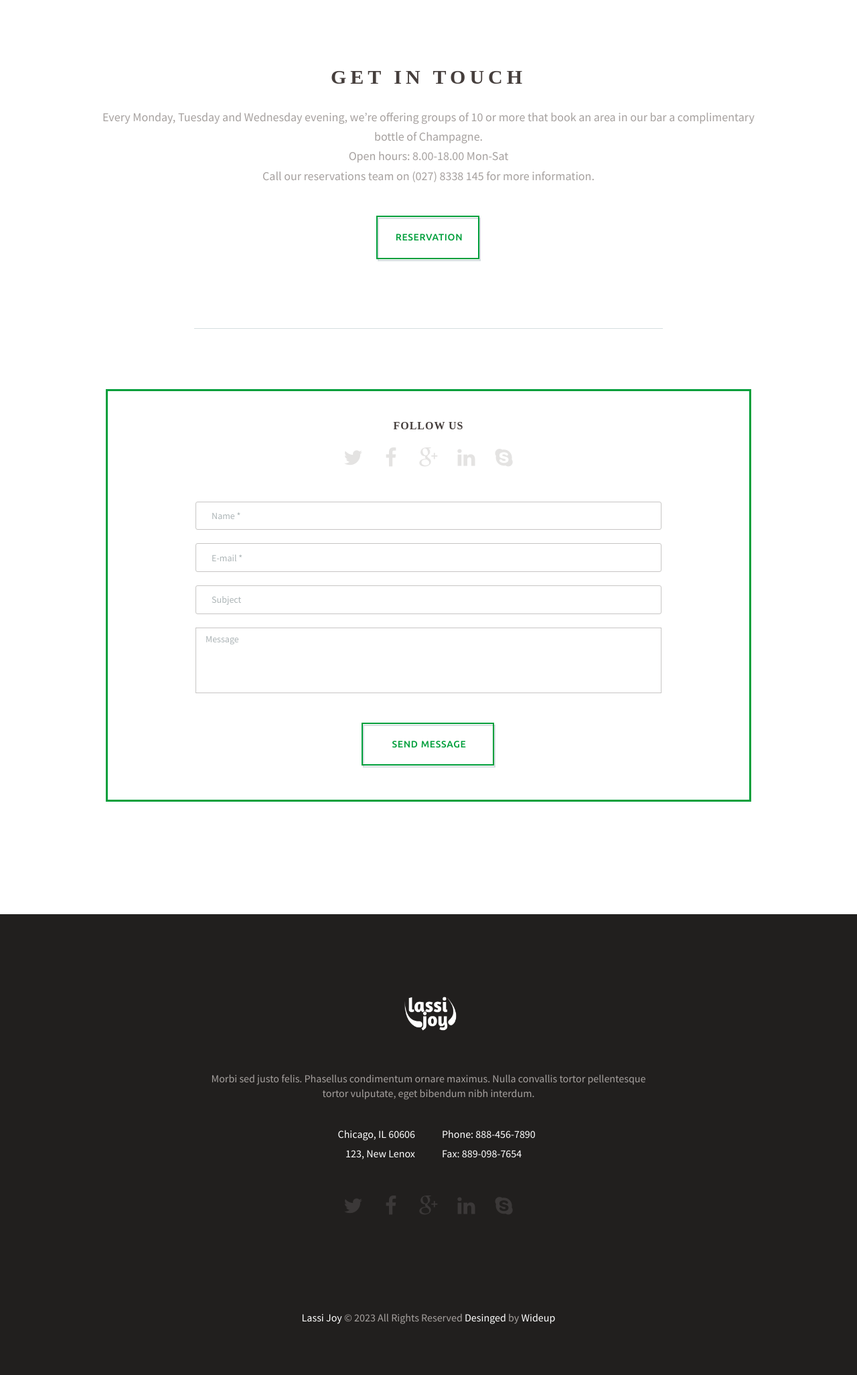
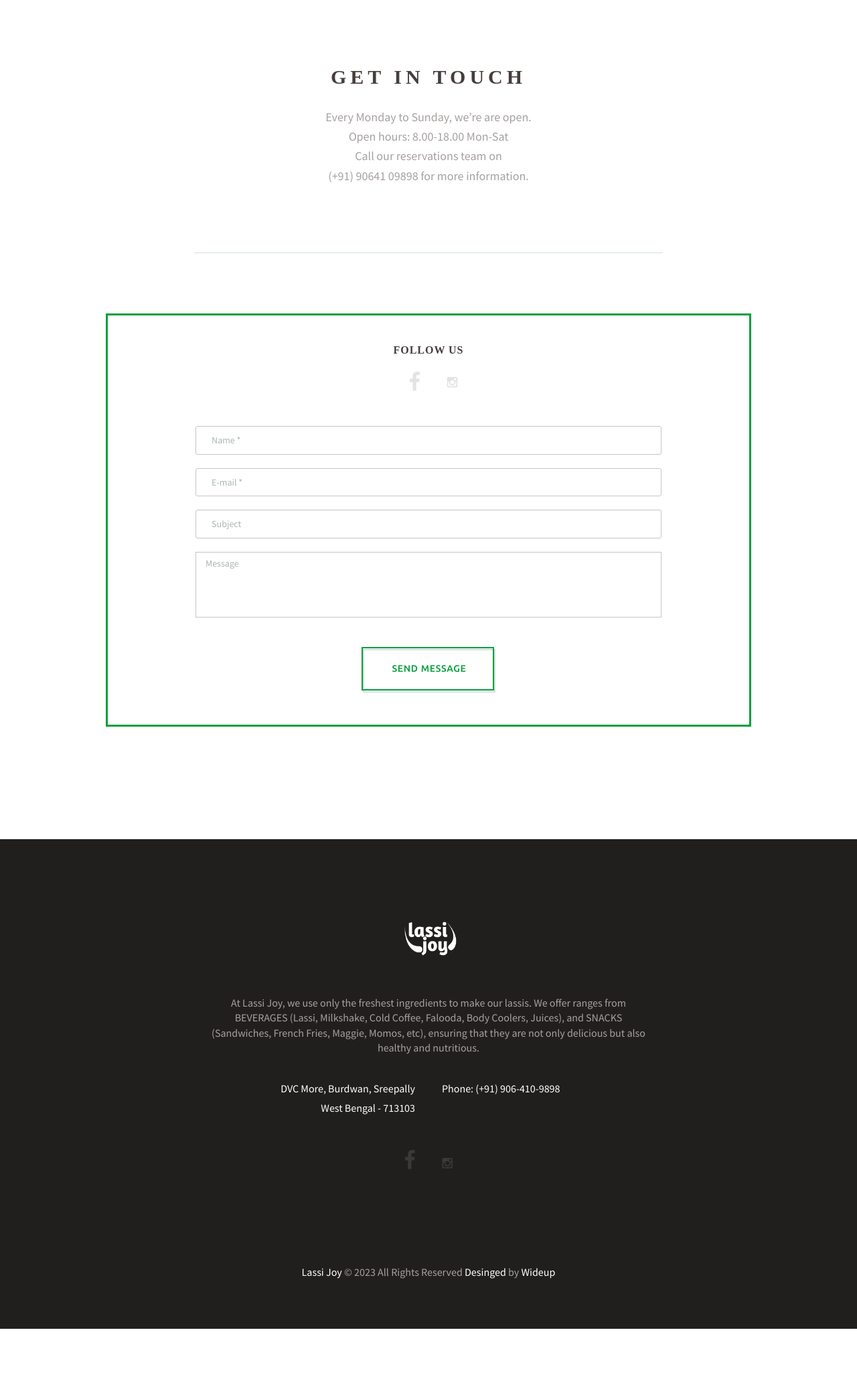
Before and after one commit to techamit001/lassi-work, a PHP site: page /contacts.php in a window 1280 px wide. Shown: the part 448-2501 px from the top of the page at 67% size. After the commit the page ends 2432 px from the top, so only its background shows below. Run offline with PHP 8.4, Linux system fonts and the light colour scheme; some web fonts are replaced.

Commit message:
footer changes and contact page

```diff
--- a/contacts.php
+++ b/contacts.php
@@ -28,14 +28,13 @@
                                                     <div class="wpb_text_column wpb_content_element ">
                                                         <div class="wpb_wrapper">
                                                             <p>
-                                                                Every Monday, Tuesday and Wednesday evening, we’re offering groups of 10 or more
-                                                                that book an area in our bar a complimentary bottle of Champagne. <br />
+                                                                Every Monday to Sunday, we’re are open. <br />
                                                                 Open hours: 8.00-18.00 Mon-Sat <br />
-                                                                Call our reservations team on (027) 8338 145 for more information.
+                                                                Call our reservations team on <br />(+91) 90641 09898 for more information.
                                                             </p>
                                                         </div>
                                                     </div>
-                                                    <a href="/reservations" class="sc_button sc_button_square sc_button_style_border_1 sc_button_size_medium margin_top_medium">reservation</a>
+                                                    <!-- <a href="/reservations" class="sc_button sc_button_square sc_button_style_border_1 sc_button_size_medium margin_top_medium">reservation</a> -->
                                                 </div>
                                             </div>
                                             <div class="sc_section aligncenter w70">
@@ -56,21 +55,21 @@
                                                     <h5 class="sc_title sc_title_regular margin_top_small">follow us</h5>
                                                     <div class="sc_socials sc_socials_type_icons sc_socials_shape_square sc_socials_size_medium">
                                                         <div class="sc_socials_item">
-                                                            <a href="#" target="_blank" class="social_icons social_twitter">
+                                                            <!-- <a href="#" target="_blank" class="social_icons social_twitter">
                                                                 <span class="icon-twitter"></span>
-                                                            </a>
+                                                            </a> -->
                                                         </div>
                                                         <div class="sc_socials_item">
-                                                            <a href="#" target="_blank" class="social_icons social_facebook">
+                                                            <a href="https://www.facebook.com/lassijoy" target="_blank" class="social_icons social_facebook">
                                                                 <span class="icon-facebook"></span>
                                                             </a>
                                                         </div>
                                                         <div class="sc_socials_item">
-                                                            <a href="#" target="_blank" class="social_icons social_gplus">
-                                                                <span class="icon-gplus"></span>
+                                                            <a href="https://www.instagram.com/lassijoy/" target="_blank" class="social_icons icon-instagramm">
+                                                                <span class="icon-instagramm"></span>
                                                             </a>
                                                         </div>
-                                                        <div class="sc_socials_item">
+                                                        <!-- <div class="sc_socials_item">
                                                             <a href="#" target="_blank" class="social_icons social_linkedin">
                                                                 <span class="icon-linkedin"></span>
                                                             </a>
@@ -79,7 +78,7 @@
                                                             <a href="#" target="_blank" class="social_icons social_skype">
                                                                 <span class="icon-skype"></span>
                                                             </a>
-                                                        </div>
+                                                        </div> -->
                                                     </div>
                                                     <div id="sc_form_132_wrap" class="sc_form_wrap">
                                                         <div id="sc_form_132" class="sc_form sc_form_style_form_1 margin_top_small margin_bottom_medium">
--- a/footer.php
+++ b/footer.php
@@ -8,30 +8,28 @@
             </div>
             <div class="contacts_address">
                 <div class="about_company">
-                    Morbi sed justo felis. Phasellus condimentum ornare maximus.
-                    Nulla convallis tortor pellentesque tortor vulputate, eget bibendum nibh interdum.
+                At Lassi Joy, we use only the freshest ingredients to make our lassis. We offer ranges from BEVERAGES (Lassi, Milkshake, Cold Coffee, Falooda, Body Coolers, Juices), and SNACKS (Sandwiches, French Fries, Maggie, Momos, etc), ensuring that they are not only delicious but also healthy and nutritious.
                 </div>
                 <address class="address_right">
-                    Phone: 888-456-7890<br>
-                    Fax: 889-098-7654
+                    Phone: (+91) 906-410-9898<br>
+
                 </address>
                 <address class="address_left">
-                    Chicago, IL 60606<br>
-                    123, New Lenox
+                DVC More, Burdwan, Sreepally<br/> West Bengal - 713103
                 </address>
             </div>
             <div class="sc_socials sc_socials_type_icons sc_socials_shape_square sc_socials_size_medium">
-                <div class="sc_socials_item">
+                <!-- <div class="sc_socials_item">
                     <a href="#" target="_blank" class="social_icons social_twitter">
                         <span class="icon-twitter"></span>
                     </a>
-                </div>
+                </div> -->
                 <div class="sc_socials_item">
-                    <a href="#" target="_blank" class="social_icons social_facebook">
+                    <a href="https://www.facebook.com/lassijoy" target="_blank" class="social_icons social_facebook">
                         <span class="icon-facebook"></span>
                     </a>
                 </div>
-                <div class="sc_socials_item">
+                <!-- <div class="sc_socials_item">
                     <a href="#" target="_blank" class="social_icons social_gplus">
                         <span class="icon-gplus"></span>
                     </a>
@@ -40,10 +38,10 @@
                     <a href="#" target="_blank" class="social_icons social_linkedin">
                         <span class="icon-linkedin"></span>
                     </a>
-                </div>
+                </div> -->
                 <div class="sc_socials_item">
-                    <a href="#" target="_blank" class="social_icons social_skype">
-                        <span class="icon-skype"></span>
+                    <a href="https://www.instagram.com/lassijoy" target="_blank" class="social_icons icon-instagramm">
+                        <span class="icon-icon-instagramm"></span>
                     </a>
                 </div>
             </div>
```
